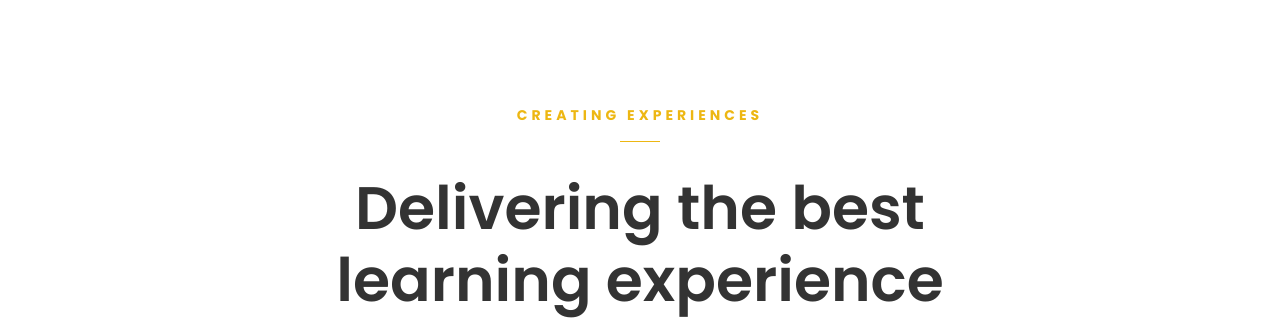
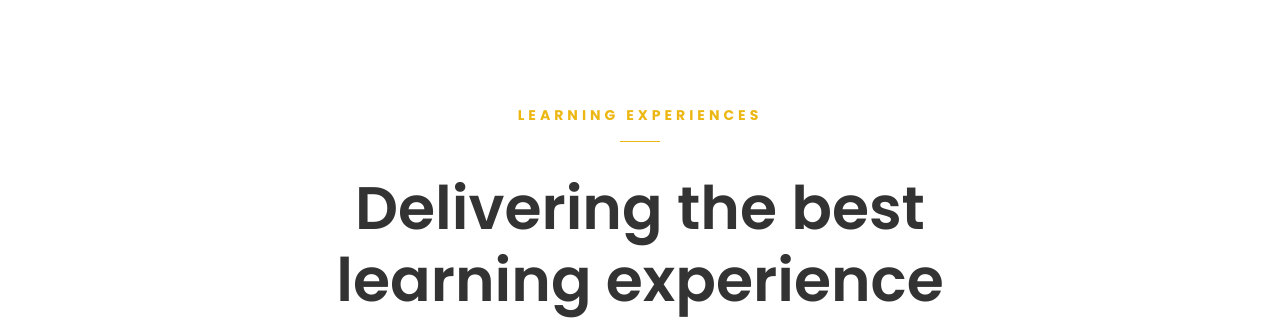
Before and after one commit to theTutorB/tutord-scholars-website, a Jekyll site: the page built from index.html, in a window 1280 px wide and 900 px high, scrolled down 801 px. Shown: the part 155-475 px from the top of the window. Built offline with Jekyll 4.4.1, drawn with Linux system fonts in a browser that asks for light colours; the list of posts is cut into pages by our own code.

Commit message:
updated copy

```diff
--- a/index.html
+++ b/index.html
@@ -143,7 +143,7 @@ courses:
   <div class='row'>
     <div class='large-8 columns large-centered'>
       <div class="section-title">
-        <p class="small-title">Creating Experiences</p>
+        <p class="small-title">Learning Experiences</p>
         <h2>
           Delivering the best learning experience
             <br/>
```
